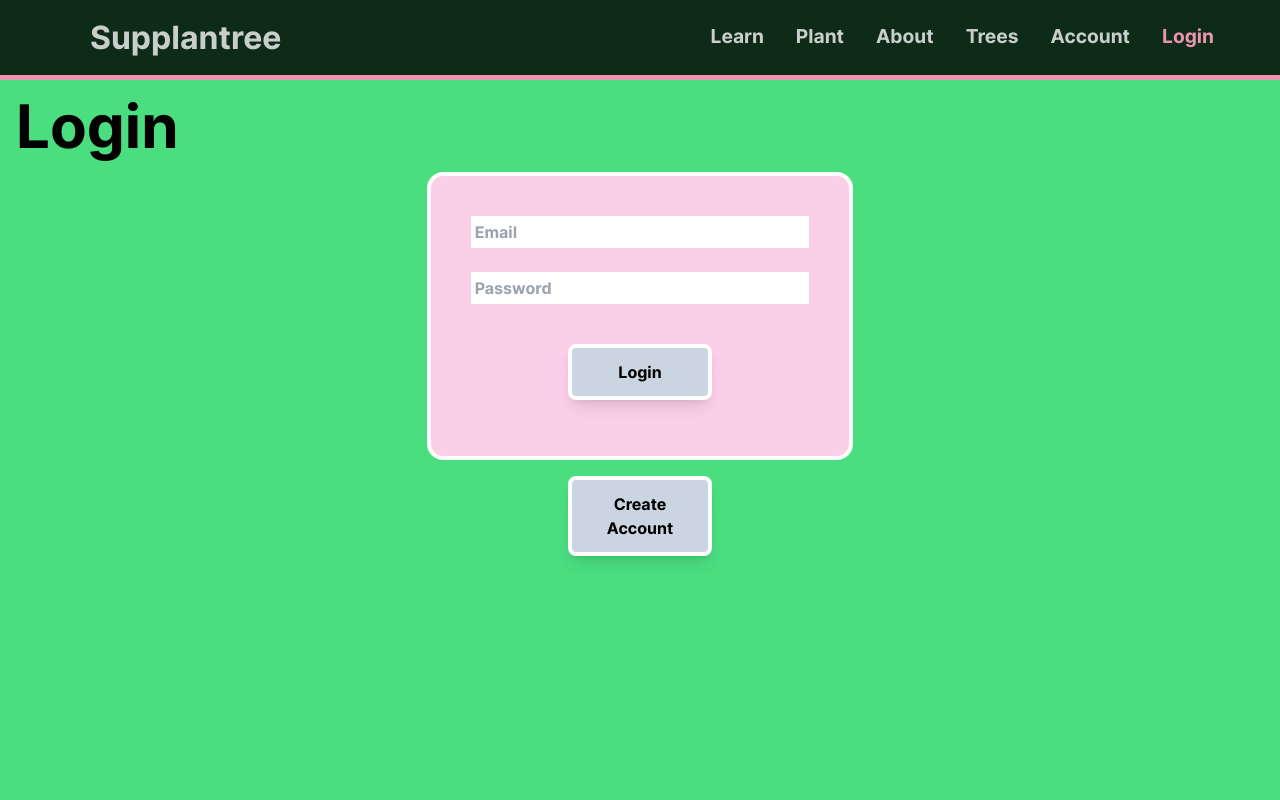
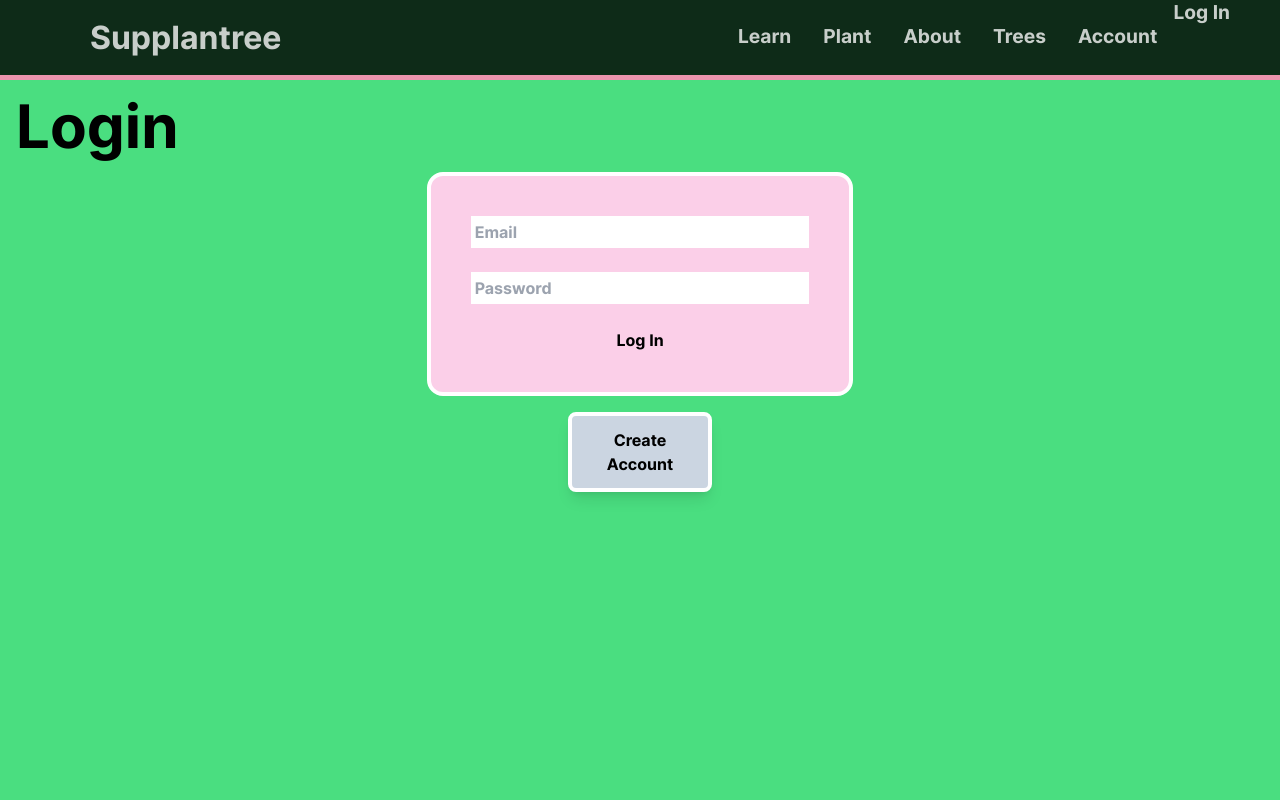
Before and after one commit to Cooper-Higgins/Supplantree, a React (Create React App) app in the folder supplantree_react/: page /login in a window 1280 px wide. Shown: the top 800 px of the page. Built offline with nearby package versions, Linux system fonts and the light colour scheme; no server answers; some icons are missing.

Commit message:
adding auth0

```diff
--- a/supplantree_react/package.json
+++ b/supplantree_react/package.json
@@ -3,9 +3,13 @@
   "version": "0.1.0",
   "private": true,
   "dependencies": {
+    "@auth0/auth0-react": "^2.1.1",
+    "@auth0/auth0-spa-js": "^2.0.8",
     "@testing-library/jest-dom": "^5.16.5",
     "@testing-library/react": "^13.4.0",
     "@testing-library/user-event": "^13.5.0",
+    "auth0": "^3.5.0",
+    "framer-motion": "^10.12.18",
     "leaflet": "^1.9.4",
     "react": "^18.2.0",
     "react-dom": "^18.2.0",
--- a/supplantree_react/src/App.js
+++ b/supplantree_react/src/App.js
@@ -1,6 +1,7 @@
 import React, {useEffect, useState} from "react";
 import MainContainer from "./containers/MainContainer";
 import "./index.css"
+import LoginButton from "./LoginButton";
 
 const App = () => {
   const [isLoading, setIsLoading] = useState(true);
@@ -12,9 +13,9 @@ const App = () => {
   },[])
 
     return (
-
+      <div>
         <MainContainer/>
-
+      </div>
     );
 }
 
--- /dev/null
+++ b/supplantree_react/src/LoginButton.js
@@ -0,0 +1,22 @@
+import React from "react";
+import { useAuth0 } from "@auth0/auth0-react";
+
+const LoginButton = () => {
+    const { loginWithRedirect, logout, isAuthenticated } = useAuth0();
+
+    const handleLoginOrLogout = () => {
+        if (isAuthenticated) {
+          logout();
+        } else {
+          loginWithRedirect();
+        }
+      };
+
+      return (
+        <button onClick={handleLoginOrLogout}>
+          {isAuthenticated ? "Log Out" : "Log In"}
+        </button>
+      );
+    };
+
+    export default LoginButton;
--- /dev/null
+++ b/supplantree_react/src/auth0-config.js
@@ -0,0 +1,8 @@
+const auth0Config = {
+    domain: "dev-3q7oylcpt4kfvv4g.uk.auth0.com",
+    clientId: 'FajExZIgnX1jWUOqgtHpBhqcFuS60ebG',
+    redirectUri: window.location.origin + '/callback',
+    audience: null,
+  };
+
+  export default auth0Config;
--- a/supplantree_react/src/components/Login/LoginPage.js
+++ b/supplantree_react/src/components/Login/LoginPage.js
@@ -1,4 +1,5 @@
 import React from "react";
+import LoginButton from "../../LoginButton";
 
 const Login = () => {
   return (
@@ -12,9 +13,7 @@ const Login = () => {
               <br />
               <input className="p-1" type="password" placeholder="Password" />
               <br />
-              <button className="place-self-center bg-slate-300 border-white border-4 hover:bg-pink-200 transition duration-150 ease-out hover:ease-in hover:scale-110 m-4 p-3 w-36 rounded-lg shadow-lg">
-                Login
-              </button>
+              <LoginButton />
             </form>
             <div className="flex justify-center">
               <a href="http://localhost:3000/create-account">
--- a/supplantree_react/src/components/NavBar.js
+++ b/supplantree_react/src/components/NavBar.js
@@ -1,15 +1,28 @@
 import React, { useState } from "react";
 import { Link } from "react-router-dom";
-import { NavLink } from "react-router-dom";
+import { NavLink, useNavigate } from "react-router-dom";
 import { PiTreeEvergreenBold } from "react-icons/pi";
 import { FaBars, FaTimes } from "react-icons/fa";
 import { IconContext } from "react-icons/lib";
 import "./NavBar.css"
+import LoginButton from "../LoginButton";
+import { useAuth0 } from "@auth0/auth0-react"
 
 const NavBar = () => {
   const [click, setClick] = useState(false);
   const handleClick = () => setClick(!click);
   const closeMobileMenu = () => setClick(false);
+
+  const { isAuthenticated } = useAuth0();
+  const navigate = useNavigate();
+
+  const handleLinkClickLog = (path) => {
+    if (!isAuthenticated) {
+      navigate("/login"); // Redirect to login page
+    } else {
+      navigate(path); // Go to the specified path
+    }
+  };
 
   return (
     <div>
@@ -67,7 +80,9 @@ const NavBar = () => {
                   className={({ isActive }) =>
                     "nav-links" + (isActive ? " activated" : "")
                   }
-                  onClick={closeMobileMenu}
+                  onClick={() => {
+                    handleLinkClickLog("/my-trees")
+                    closeMobileMenu()}}
                 >
                   Trees
                 </NavLink>
@@ -84,15 +99,14 @@ const NavBar = () => {
                 </NavLink>
               </li>
               <li className="nav-item">
-                <NavLink
+                <LoginButton
                   to="/login"
                   className={({ isActive }) =>
                     "nav-links" + (isActive ? " activated" : "")
                   }
-                  onClick={closeMobileMenu}
                 >
                   Login
-                </NavLink>
+                </LoginButton>
               </li>
             </ul>
           </div>
--- a/supplantree_react/src/index.js
+++ b/supplantree_react/src/index.js
@@ -3,11 +3,19 @@ import ReactDOM from 'react-dom/client';
 import './index.css';
 import App from './App';
 import reportWebVitals from './reportWebVitals';
+import{Auth0Provider} from "@auth0/auth0-react"
+import auth0Config from './auth0-config';
 
 const root = ReactDOM.createRoot(document.getElementById('root'));
 root.render(
   <React.StrictMode>
-    <App />
+    <Auth0Provider
+      domain="dev-3q7oylcpt4kfvv4g.uk.auth0.com"
+      clientId='FajExZIgnX1jWUOqgtHpBhqcFuS60ebG'
+      authorizationParams={{redirectUri:window.location.origin}}
+    >
+      <App />
+    </Auth0Provider>
   </React.StrictMode>
 );
 
```
Also changed, not shown: 1 other file (tests, documents, lock files or other folders).
